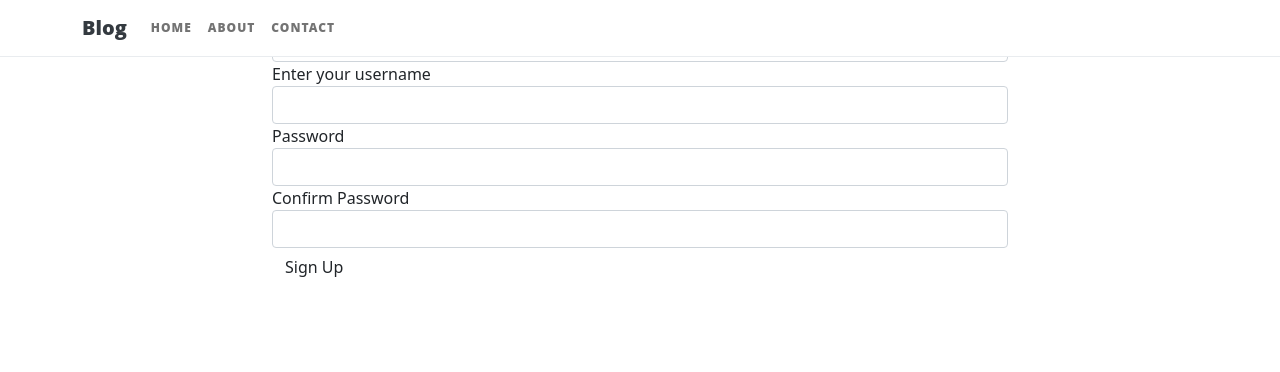
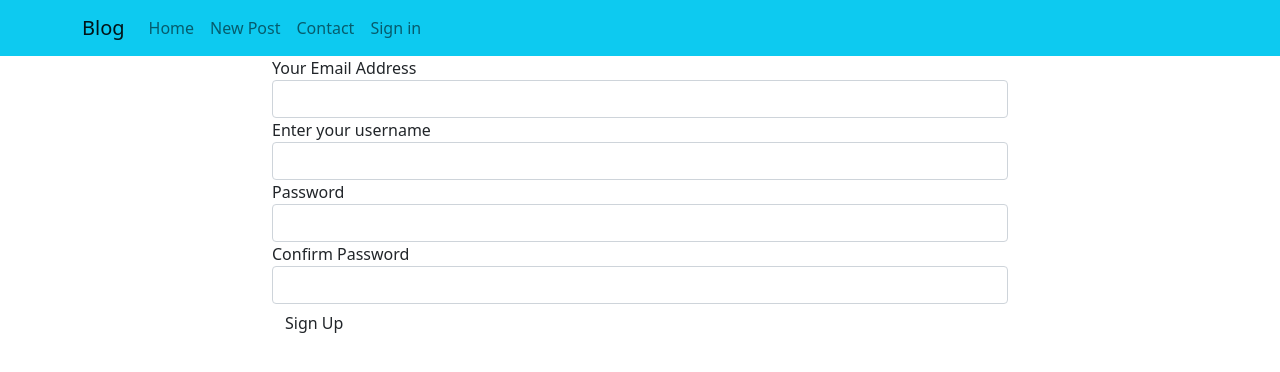
Before and after one commit to melissa-koi/PersonalBlog, a Flask app: page /authenticate/register in a window 1280 px wide. Shown: the top 372 px of the page. Run offline with Flask 2, Linux system fonts and the light colour scheme; some libraries are stand-ins or nearby versions.

```diff
--- a/app/auth/views.py
+++ b/app/auth/views.py
@@ -4,7 +4,6 @@ from ..models import User
 from .forms import LoginForm, RegistrationForm
 from .. import db
 from flask_login import login_user, logout_user, login_required
-from ..email import mail_message
 
 @auth.route('/register',methods = ["GET","POST"])
 def register():
@@ -12,7 +11,6 @@ def register():
     if form.validate_on_submit():
         user = User(email = form.email.data, username = form.username.data,password = form.password.data)
         user.save_user()
-        mail_message("Welcome to one minute pitch","email/welcome_user",user.email,user=user)
         return redirect(url_for('auth.login'))
         title = "New Account"
     return render_template('auth/register.html',registration_form = form)
--- a/app/static/css/styles.css
+++ b/app/static/css/styles.css
@@ -12,6 +12,7 @@
     background-position: center;
     background-repeat: no-repeat;
     padding-top: 40px;
+    z-index:1;
 }
 
 #mainNav {
@@ -44,11 +45,9 @@
 .content-section {
   background: #ffffff;
   padding: 10px 20px;
-  border: 1px solid #dddddd;
+  border: 1px solid #023047;
   border-radius: 3px;
   margin-bottom: 20px;
-}
-  color: #212529;
 }
 
 .post-preview > a:focus, .post-preview > a:hover {
--- a/app/templates/index.html
+++ b/app/templates/index.html
@@ -10,7 +10,7 @@
 <div class="container">
     <div class="card-group">
         {% for post in posts_display %}
-        <div class="card" style="min-width: 25rem; max-width: 28rem; margin-top: 30px; margin-bottom: 30px;margin-right: 20px; border:1px solid black">
+        <div class="card" style="min-width: 25rem; max-width: 28rem; margin-top: 30px; margin-bottom: 30px;margin-right: 20px; border:1px solid #023047">
             <div class="post-preview">
                 <h2 class="post-title">{{post.title}}</h2>
                 <h3 class="post-subtitle">{{post.content}}</h3>
--- a/app/templates/navbar.html
+++ b/app/templates/navbar.html
@@ -1,30 +1,41 @@
-<nav class="navbar navbar-expand-lg navbar-light fixed-top" id="mainNav">
+<nav class="navbar navbar-expand-lg navbar-light bg-info">
     <div class="container">
         <a class="navbar-brand" href="/">Blog</a>
         <button
                 class="navbar-toggler navbar-toggler-right"
                 type="button"
                 data-toggle="collapse"
-                data-target="#navbarResponsive"
-                aria-controls="navbarResponsive"
+                data-target="#navbarToggler"
+                aria-controls="navbarToggler"
                 aria-expanded="false"
-                aria-label="Toggle navigation"
-        >
-            Menu
-            <i class="fas fa-bars"></i>
+                aria-label="Toggle navigation">
+            <span class="navbar-toggler-icon text-black"></span>
         </button>
+
         <div class="collapse navbar-collapse" id="navbarResponsive">
-            <ul class="navbar-nav ml-auto">
+            <ul class="navbar-nav ml-auto mb-2 mb-lg-0">
                 <li class="nav-item">
                     <a class="nav-link" href="/">Home</a>
                 </li>
                 <li class="nav-item">
-                    <a class="nav-link" href="/about">About</a>
+                    <a class="nav-link" href="{{url_for('main.blogform')}}">New Post</a>
                 </li>
                 <li class="nav-item">
                     <a class="nav-link" href="/contact">Contact</a>
                 </li>
             </ul>
+            <ul class="navbar-nav navbar-right">
+                {% if current_user.is_authenticated %}
+
+                <li class="nav-item">
+                    <a href="{{url_for('auth.logout')}}" class="nav-link">Sign out</a>
+                </li>
+                {% else %}
+                <li class="nav-item">
+                    <a href="{{url_for('auth.login')}}" class="nav-link">Sign in</a>
+                </li>
+                {%endif%}
+            </ul>
         </div>
     </div>
 </nav>
```
